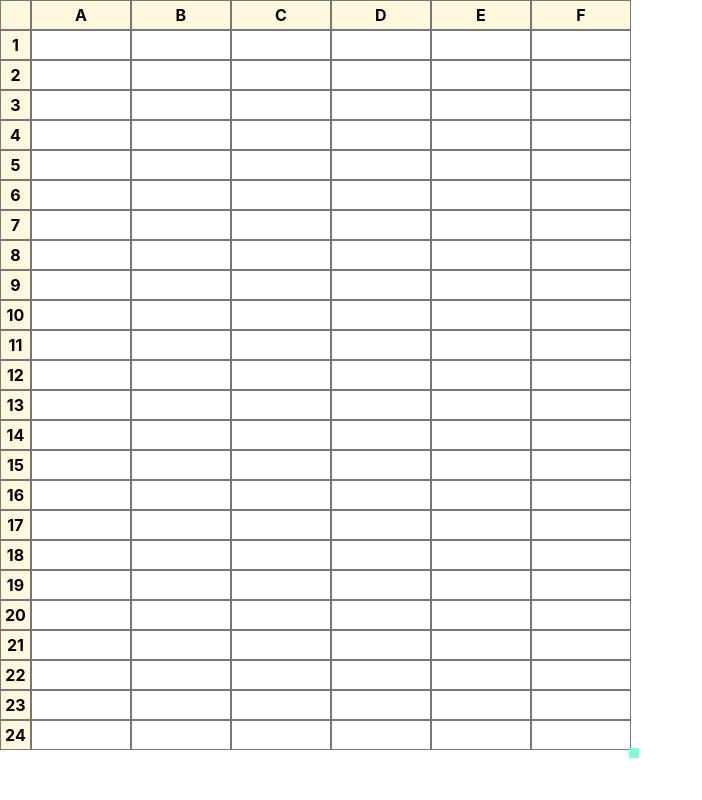
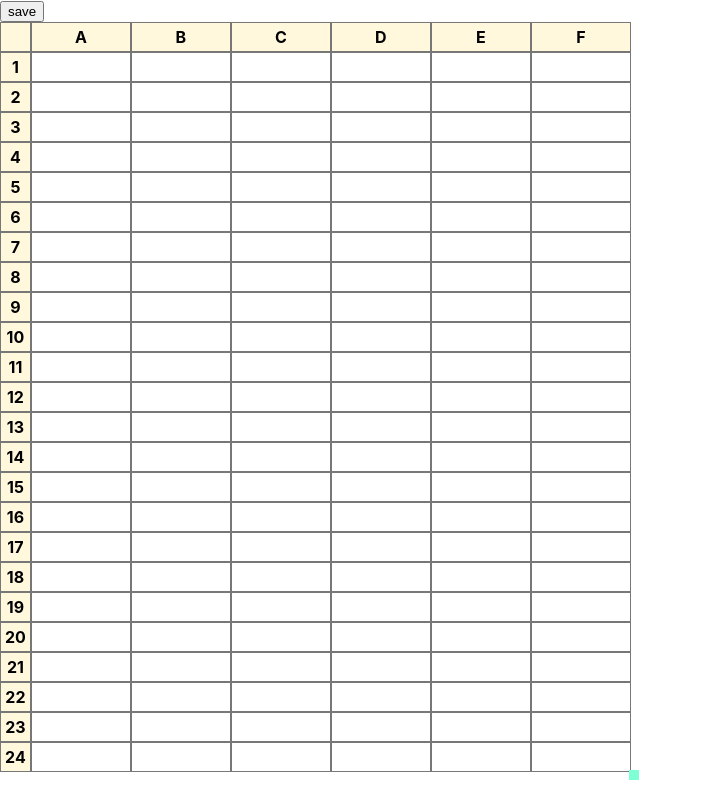
Before and after one commit to pleum-attakorn/erudite_fullstack_test, a React (Create React App) app in the folder frontend/: page / in a window 1280 px wide. Shown: the whole page, without its empty margins (0-702 px from the left). Built offline with nearby package versions, Linux system fonts and the light colour scheme.

Commit message:
add save button

```diff
--- a/frontend/src/components/Cell/Cell.tsx
+++ b/frontend/src/components/Cell/Cell.tsx
@@ -49,7 +49,7 @@ const Cell: FunctionComponent<CellProps> = (props) => {
 
         return document.addEventListener("click", onClickOutsideInputHandler);
     }, []);
-
+    {console.log(props.cellId, cellValue)}
     return isEditMode ? (
         <input
             className={classes.CellInput}
--- a/frontend/src/components/Sheet/Sheet.tsx
+++ b/frontend/src/components/Sheet/Sheet.tsx
@@ -17,7 +17,9 @@ const Sheet: FunctionComponent<SheetProps> = (props) => {
 
     const numberOfColumns = Math.ceil(sheetSize.width/CELL_WIDTH);
     const numberOfRows = Math.ceil(sheetSize.height/CELL_HEIGHT);
+
     return (
+        <div><button>save</button>
         <div className={classes.SheetWrapper}>
             <table className={classes.Sheet}>
             <tbody>
@@ -44,6 +46,7 @@ const Sheet: FunctionComponent<SheetProps> = (props) => {
             </table>
             <Addrow />
         </div>
+        </div>
     );
 };
 
```
Also changed, not shown: frontend/src/App.tsx (line endings or trailing spaces).
